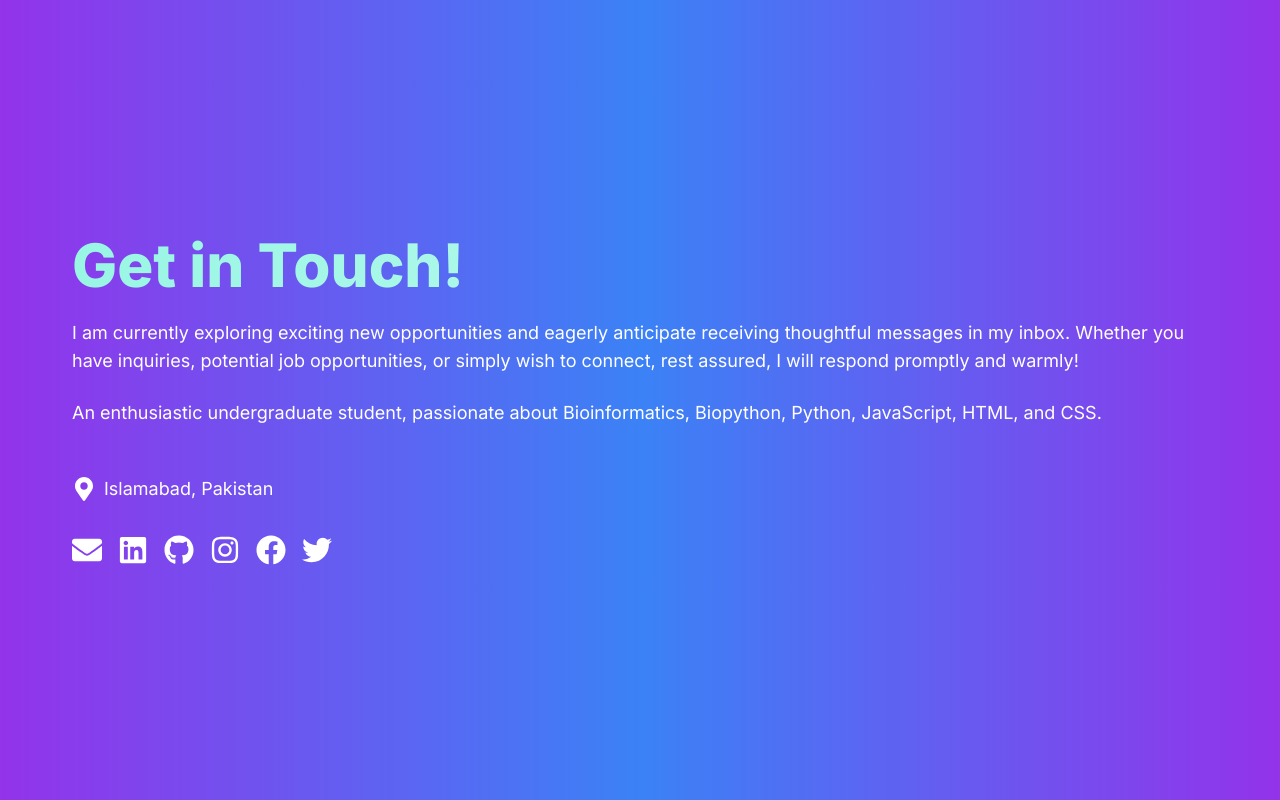
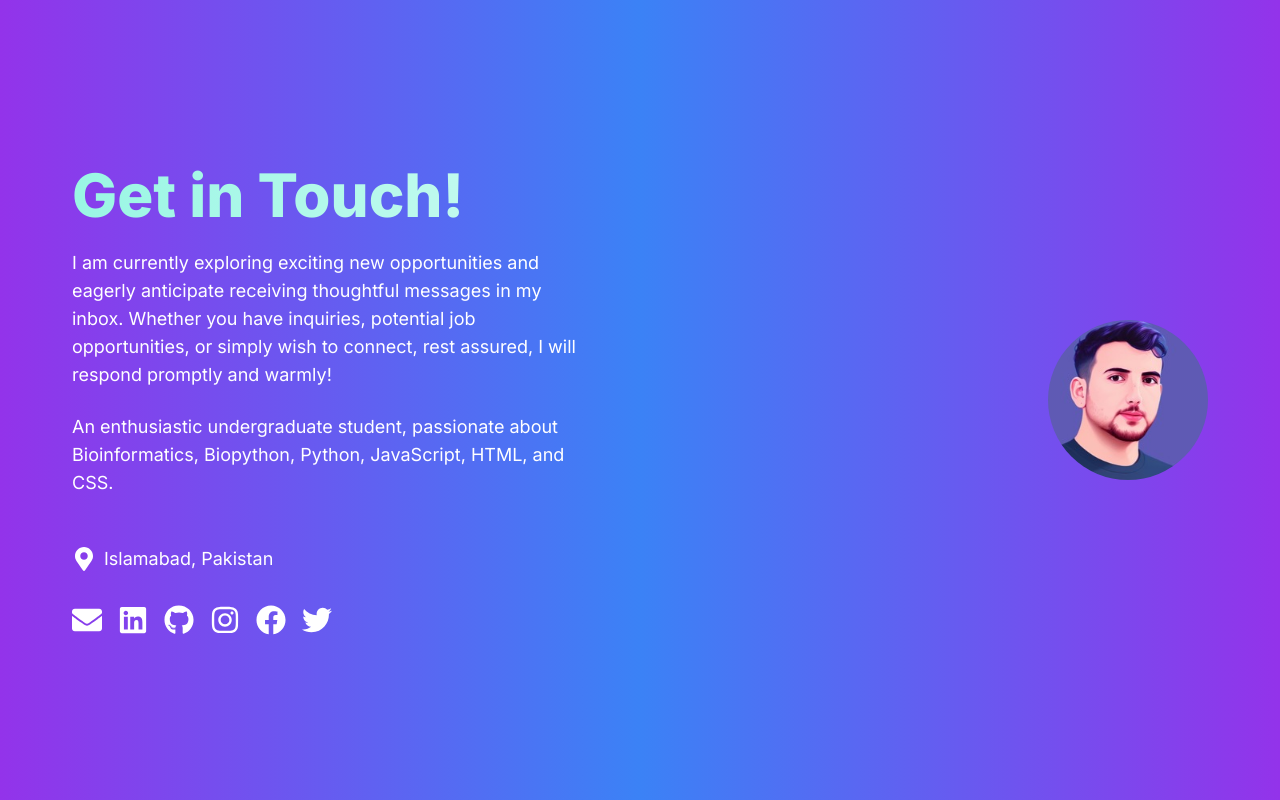
Before and after one commit to mubashir1837/next-portfolio, a Next.js app: page / in a window 1280 px wide. Shown: the part 4237-5037 px from the top of the page. Built offline with nearby package versions, Linux system fonts and the light colour scheme.

Commit message:
portfolio

```diff
--- a/app/components/Footer.jsx
+++ b/app/components/Footer.jsx
@@ -6,14 +6,14 @@ const Footer = () => {
   return (
     <section className="min-h-screen flex flex-col items-center justify-center px-6 py-24">
       <div className="flex flex-col items-center lg:flex-row lg:justify-between lg:items-center w-full max-w-7xl mx-auto">
-        <div className="text-center lg:text-left">
+        <div className="text-center lg:text-left lg:max-w-2xl">
           <h1 className="text-4xl sm:text-5xl lg:text-6xl font-extrabold mb-6 text-transparent bg-clip-text bg-gradient-to-r from-teal-200 to-teal-100">
             Get in Touch!
           </h1>
-          <p className="text-lg sm:text-xl lg:text-lg text-white text-center lg:text-left mb-6">
+          <p className="text-lg sm:text-xl lg:text-lg text-white text-center lg:text-left mb-6 lg:max-w-lg">
             I am currently exploring exciting new opportunities and eagerly anticipate receiving thoughtful messages in my inbox. Whether you have inquiries, potential job opportunities, or simply wish to connect, rest assured, I will respond promptly and warmly!
           </p>
-          <p lg="8" className="text-md sm:text-lg lg:text-md text-white text-center lg:text-left mb-12">
+          <p className="text-md sm:text-lg lg:text-md text-white text-center lg:text-left mb-12 lg:max-w-lg">
             An enthusiastic undergraduate student, passionate about Bioinformatics, Biopython, Python, JavaScript, HTML, and CSS.
           </p>
           <div className="flex items-center justify-center lg:justify-start mb-8">
@@ -41,7 +41,9 @@ const Footer = () => {
             </a>
           </div>
         </div>
-
+        <div className="mt-12 lg:mt-0">
+          <img src="/images/pro.jpg" alt="GitHub Profile Photo" className="w-40 h-40 rounded-full mx-auto lg:mx-0" />
+        </div>
       </div>
     </section>
   );
```
